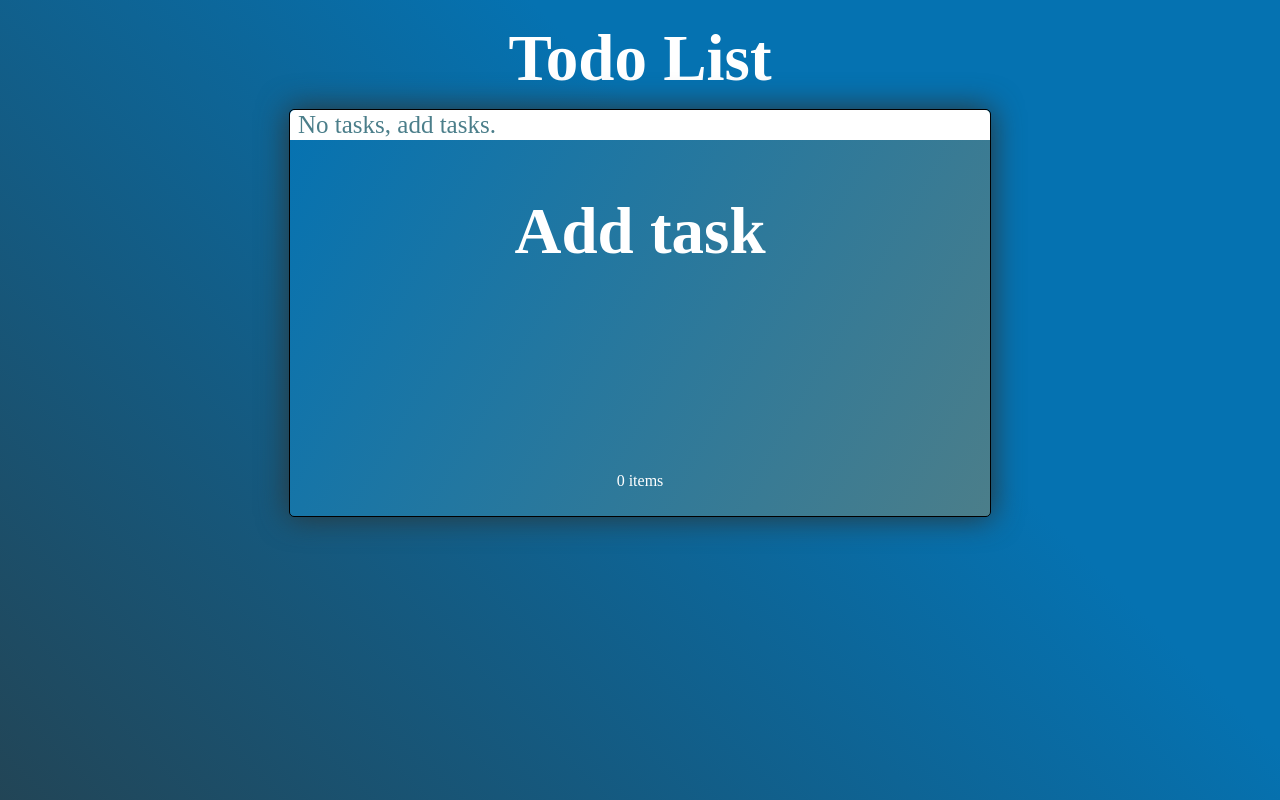
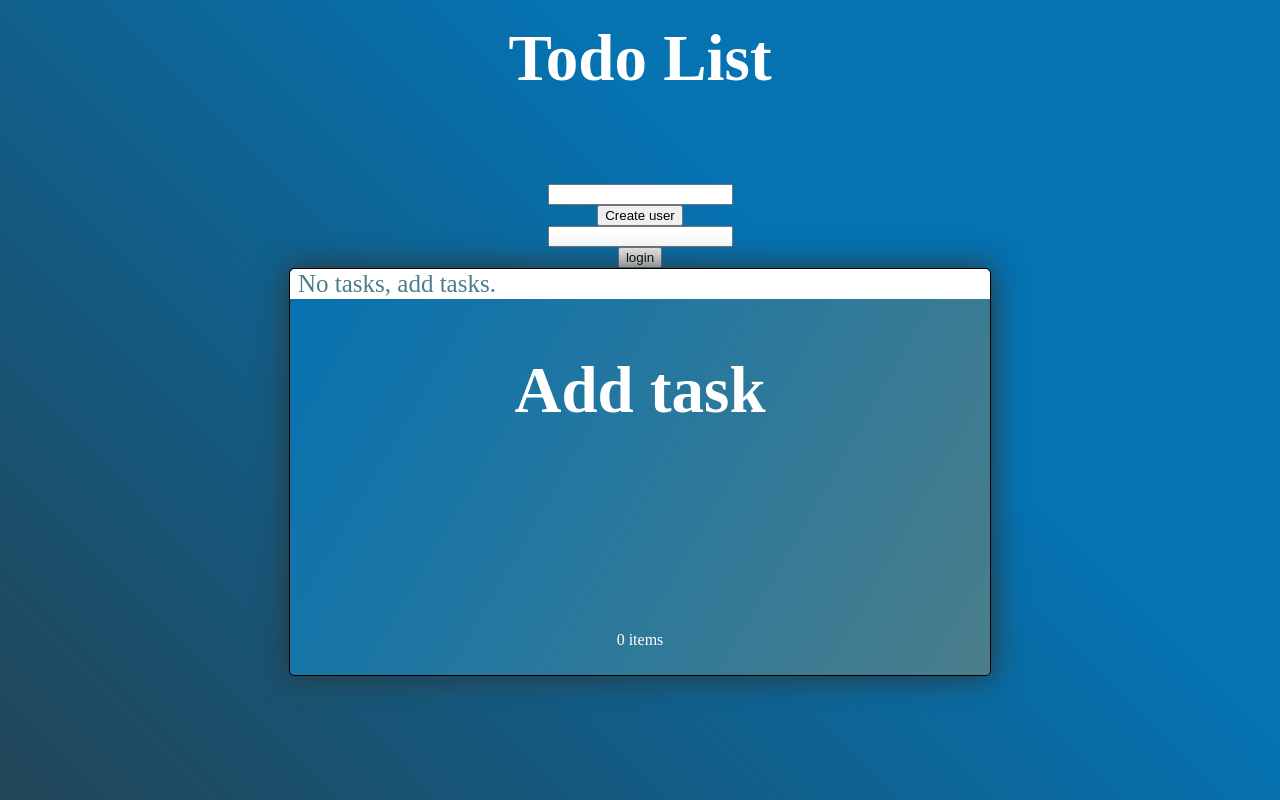
Before and after one commit to edwinmoreno77/todoList_fetch, a React (Vite) app: page / in a window 1280 px wide. Shown: the top 800 px of the page. Built offline with nearby package versions, Linux system fonts and the light colour scheme.

Commit message:
fetch functions added

```diff
--- a/src/App.jsx
+++ b/src/App.jsx
@@ -2,8 +2,24 @@ import { InputTodoComponent } from "./components/InputTodoComponent";
 import { UlTodoComponent } from "./components/UlTodoComponent";
 import { useTodo } from "./hooks/useTodo";
 import "./App.css";
+import { useState } from "react";
+import { createUser, loginUser } from "./utils/fetch";
 
 function App() {
+  const [account, setAccount] = useState("edwin");
+  const [userSession, setUserSession] = useState({ name: "", todos: [] });
+  const [userApi, setuserApi] = useState({ name: "", id: "" });
+
+  const handleCreateUser = () => {
+    setuserApi(account);
+    createUser(userApi).then((user) => setAccount(user));
+  };
+
+  const handlerLogin = () => {
+    loginUser(userSession).then((userLogin) => setUserSession(userLogin));
+  };
+  console.log(userSession.todos);
+
   const {
     todo,
     setTodo,
@@ -22,7 +38,23 @@ function App() {
   return (
     <>
       <div className="container">
-        <h1 className="title">Todo List</h1>
+        <h1 className="title">Todo List </h1>
+        <h3>{userApi?.name}</h3>
+        <h3>{userSession.name}</h3>
+        <input
+          type="text"
+          name="user"
+          value={account.name}
+          onChange={(e) => setAccount(e.target.value)}
+        />
+        <button onClick={handleCreateUser}>Create user</button>
+        <input
+          type="text"
+          name="name"
+          value={userSession.name}
+          onChange={(e) => setUserSession(e.target.value)}
+        />
+        <button onClick={handlerLogin}>login</button>
         <main className="container_todo">
           <section className="main_container">
             <article>
--- /dev/null
+++ b/src/utils/fetch.jsx
@@ -0,0 +1,45 @@
+export const createUser = async (name) => {
+  try {
+    const response = await fetch(
+      `https://playground.4geeks.com/todo/users/${name}`,
+      {
+        method: "POST",
+        headers: {
+          "Content-Type": "application/json",
+        },
+      }
+    );
+
+    if (!response.ok) {
+      throw new Error(`Error: ${response.status} ${response.statusText}`);
+    }
+    const data = await response.json();
+
+    return data;
+  } catch (error) {
+    console.log("Error capturado en el fetch", error);
+  }
+};
+
+export const loginUser = async (user) => {
+  try {
+    const response = await fetch(
+      `https://playground.4geeks.com/todo/users/${user}`,
+      {
+        method: "GET",
+        headers: {
+          "Content-Type": "application/json",
+        },
+      }
+    );
+
+    if (!response.ok) {
+      throw new Error(`Error: ${response.status} ${response.statusText}`);
+    }
+    const data = await response.json();
+
+    return data;
+  } catch (error) {
+    console.log("Error capturado en el fetch", error);
+  }
+};
```
